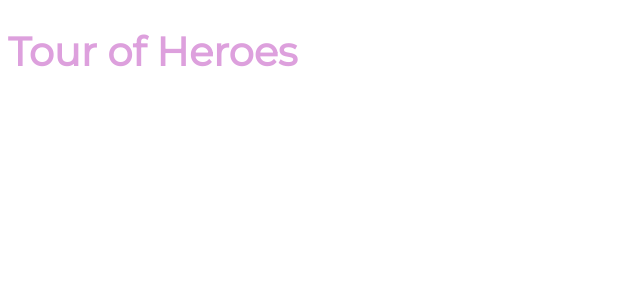
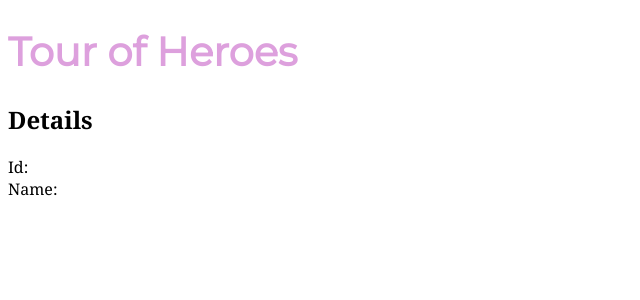
Before and after one commit to ChristaStephens/TourOfHeroes, an Angular app: page / in a window 1280 px wide. Shown: the top 300 px of the page, without its empty margins (0-640 px from the left). Built offline with nearby package versions, Linux system fonts and the light colour scheme.

Commit message:
displaying exported data

```diff
--- a/src/app/heroes/heroes.component.html
+++ b/src/app/heroes/heroes.component.html
@@ -1,2 +1,5 @@
-
 {{heroes}}
+<!-- what's displayed from exported file -->
+<h2>{{hero.name}} Details</h2>
+<div><span>Id: </span>{{hero.id}}</div>
+<div><span>Name: </span>{{hero.name}}</div>
--- a/src/app/heroes/heroes.component.ts
+++ b/src/app/heroes/heroes.component.ts
@@ -1,16 +1,23 @@
 import { Component, OnInit } from '@angular/core';
+import {Hero} from './hero';
 
 @Component({
   selector: 'app-heroes',
   templateUrl: './heroes.component.html',
   styleUrls: ['./heroes.component.scss']
 })
+/*
+read as information to be exported
+information must match exported file when placing
+into export class
+*/
 export class HeroesComponent implements OnInit {
-
+hero: Hero = {
+  Id: 1,
+  Name: "Windstorm"
+};
   constructor() { }
 
   ngOnInit() {
   }
-
-  hero = "Windstorm";
 }
```
